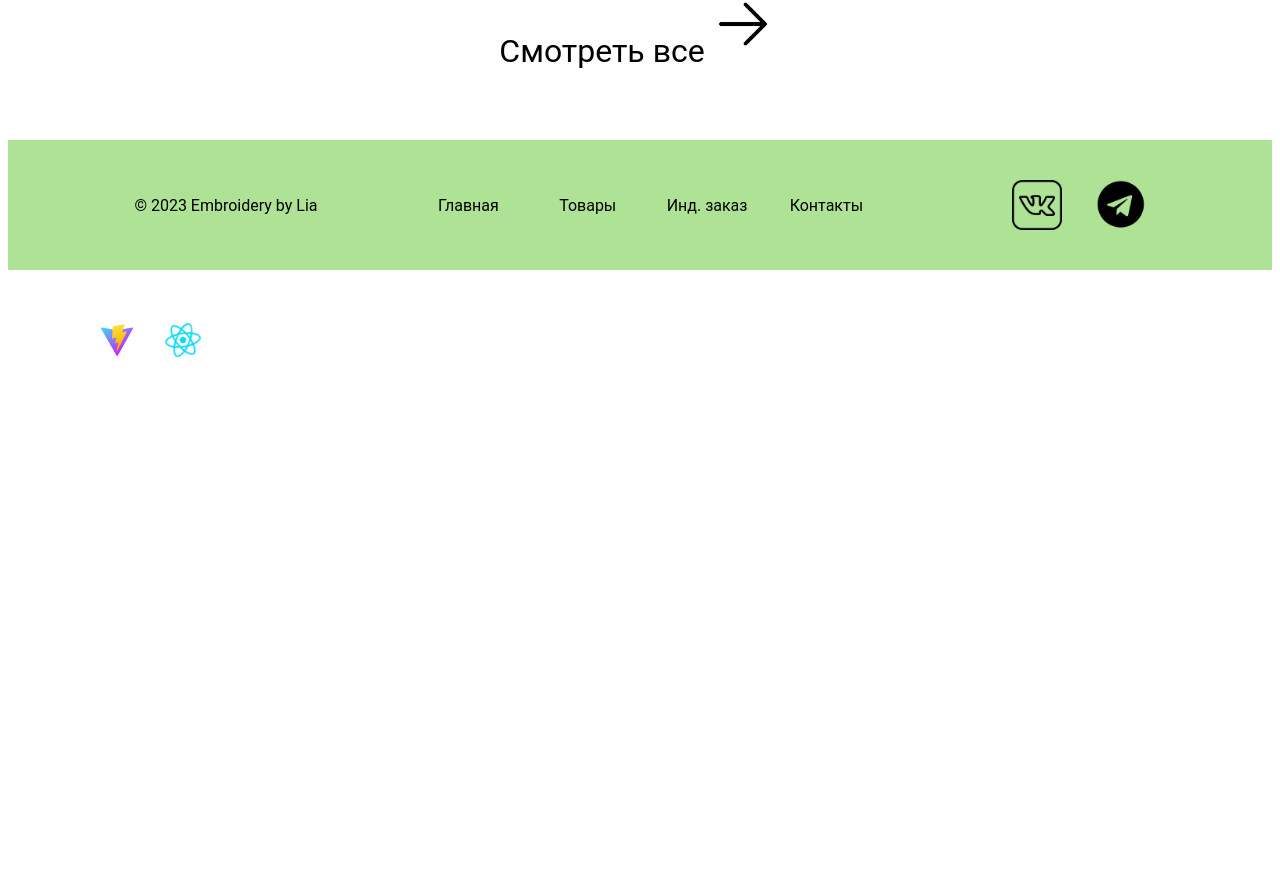
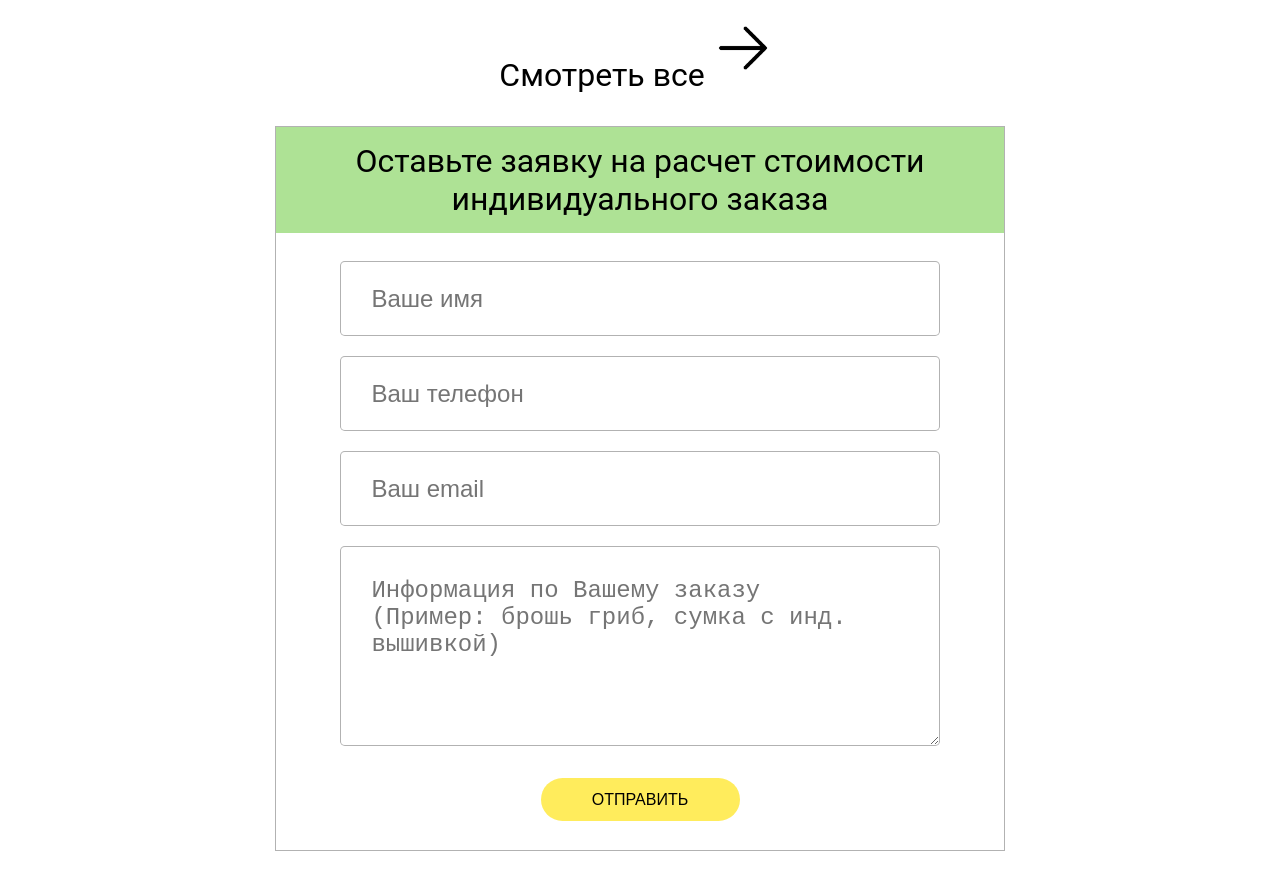
Before and after one commit to corsac-fox/hm-store-lia, a React (Vite) app: page / in a window 1280 px wide. Shown: the part 3094-3979 px from the top of the page. Before the commit the page ends 3478 px from the top, so only its background shows below. Built offline with nearby package versions, Linux system fonts and the light colour scheme; a web font is replaced by a local one.

Commit message:
Add an order form template

```diff
--- a/src/components/CustomOrder.tsx
+++ b/src/components/CustomOrder.tsx
@@ -1,4 +1,5 @@
 import './CustomOrder.css';
+import OrderForm from './OrderForm';
 
 function CustomOrder () {
     return (
@@ -17,7 +18,7 @@ function CustomOrder () {
                     <h3>Смотреть все</h3>
                     <img src='src\assets\images\ui\arrow.png'/>
                 </div>
-
+                <OrderForm/>
             </div>
         </section>
     )
--- a/src/components/HeroSection.css
+++ b/src/components/HeroSection.css
@@ -36,8 +36,6 @@
 }
 
 .hero-btns > * {
-    height: 43px;
-    width: 199px;
     margin-right: 11%;
 }
 
--- a/src/components/OrderForm.css
+++ b/src/components/OrderForm.css
@@ -2,12 +2,34 @@ form {
     border: 1px solid rgba(0, 0, 0, 0.3);
 }
 
+.order-form {
+    width: 730px;
+    height: 725px;
+    margin: auto;
+}
+
 .order-title {
     background-color: rgba(174, 226, 149, 1);
+    height: 106px;
+    margin: 0;
+    padding-top: 2%;
 }
 
 .form-fields {
     margin: 0 5%;
-    /* border: 1px solid; */
-    /* border-radius: 5%; */
+    padding: 18px;
 }
+
+.form-fields * {
+    font-size: 24px;
+    width: 600px;
+    height: 75px;
+    border: 1px solid rgba(0, 0, 0, 0.3);
+    border-radius: 0.2em;
+    margin: 10px;
+    padding: 30px;
+}
+
+.form-fields textarea {
+    height: 200px;
+}
--- a/src/components/OrderForm.tsx
+++ b/src/components/OrderForm.tsx
@@ -4,13 +4,16 @@ import './OrderForm.css';
 
 function OrderForm () {
     return (
-        <form>
-            <div className="order-title">Оставьте заявку на расчет стоимости индивидуального заказа</div>
+        <form className='order-form'>
+            <h3 className="order-title">Оставьте заявку на расчет стоимости индивидуального заказа</h3>
             <div className='form-fields'>
-               <input type="text" placeholder="Ваше имя"/>
+                <input type="text" placeholder="Ваше имя"/>
+                <br/>
                 <input type="text" placeholder="Ваш телефон"/>
+                <br/>
                 <input type="email" placeholder="Ваш email"/>
-                <textarea placeholder="Информация по Вашему заказу(Пример: брошь гриб, сумка с инд. вышивкой)" rows={5}></textarea>
+                <br/>
+                <textarea placeholder="Информация по Вашему заказу (Пример:&nbsp;брошь гриб, сумка с инд. вышивкой)" rows={5}></textarea>
             </div>
             <button>отправить</button>
         </form>
--- a/src/components/PrevProductSection.css
+++ b/src/components/PrevProductSection.css
@@ -6,6 +6,7 @@
   display: grid;
   grid-template-columns: auto auto auto auto;
   row-gap: 24px;
+  padding-bottom: 24px;
 }
 
 .see-all-btn {
--- a/src/index.css
+++ b/src/index.css
@@ -52,6 +52,9 @@ button {
   background-color: rgba(255, 236, 92, 1);
   cursor: pointer;
   text-transform: uppercase;
+  height: 43px;
+  width: 199px;
+
   /* transition: border-color 0.25s; */
 }
 button:hover {
```
